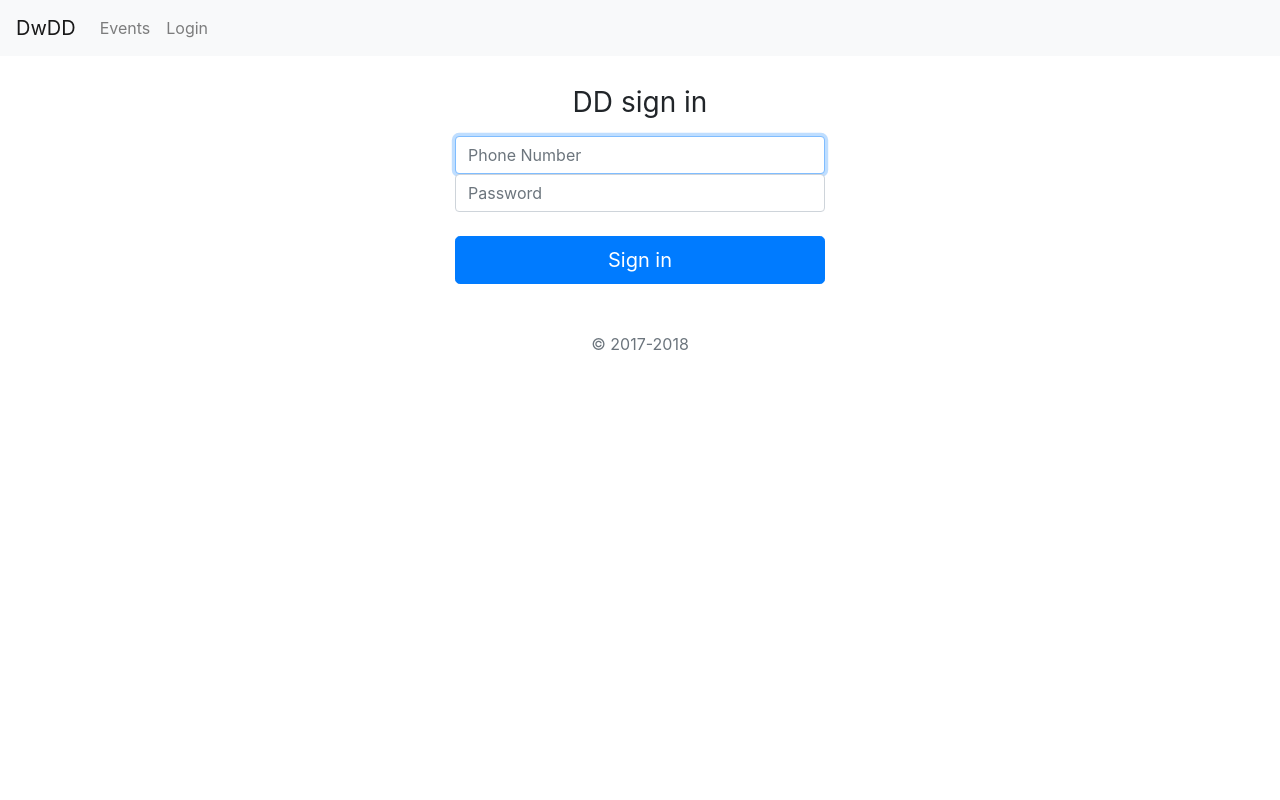
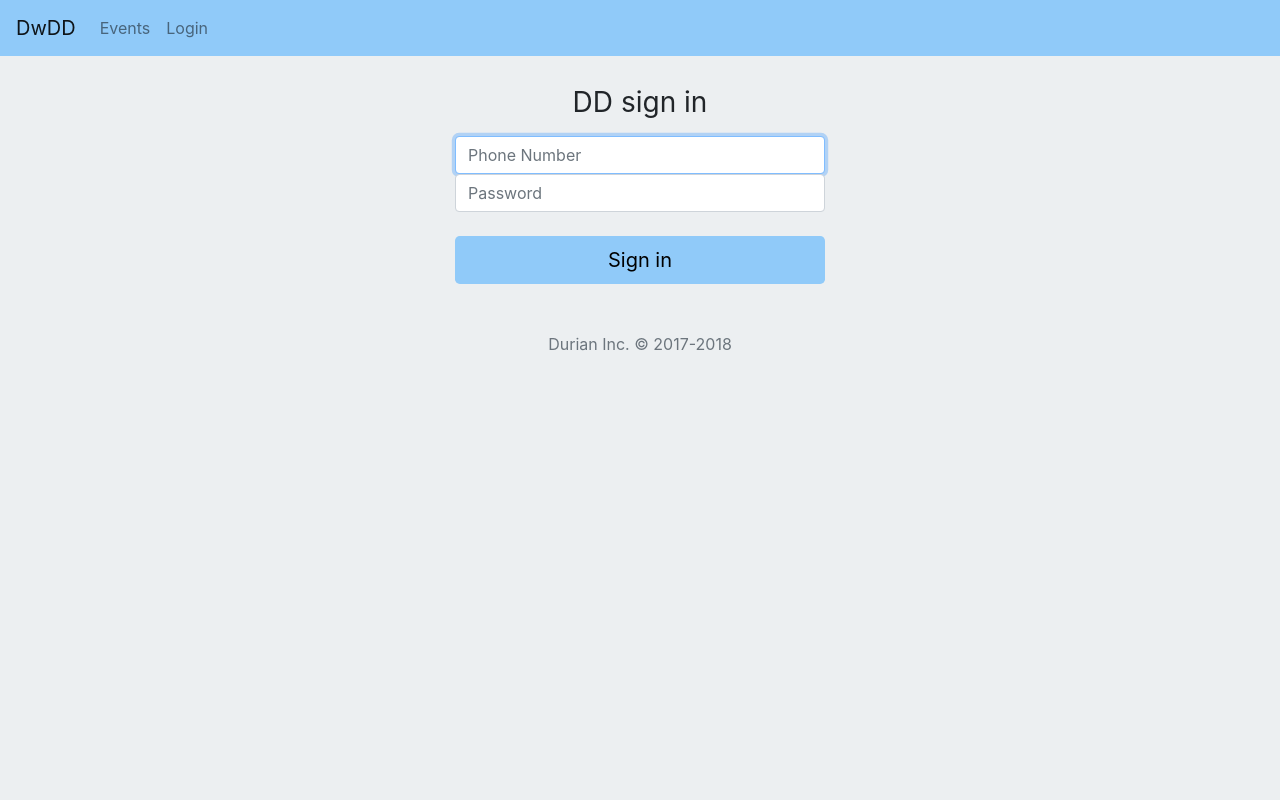
Before and after one commit to Durian-Inc/DwDD, a Flask app: page /login in a window 1280 px wide. Run offline with Flask 2, Linux system fonts and the light colour scheme; some libraries are stand-ins or nearby versions.

Commit message:
changed screen colors

```diff
--- a/app/routes.py
+++ b/app/routes.py
@@ -3,8 +3,8 @@ import os
 from flask import (Flask, abort, flash, redirect, render_template, request,
                    session)
 from flask_sqlalchemy import SQLAlchemy
-from twilio.rest import Client
-from twilio.twiml.voice_response import Say, VoiceResponse
+#from twilio.rest import Client
+#from twilio.twiml.voice_response import Say, VoiceResponse
 
 from app import app
 from app.utils import (add_driver_to_event, add_entry_to_db, auth_user,
@@ -36,9 +36,9 @@ def event_route(event):
         if request.method == 'POST':
             #sos
             # nums = ['+13145876003', '+13146517436']
-            nums = ['+13145876003']
-            for num in nums:
-                call(num)
+            #nums = ['+13145876003']
+            #for num in nums:
+            #    call(num)
             return redirect("/sos", code=302)
         if request.method == 'GET':
             #get DDs from event, dd_list = get_dd(event)
@@ -67,19 +67,19 @@ def page_not_found(error):
     return render_template('404.html')
 
 
-def call(num):
+#def call(num):
     # Your Account Sid and Auth Token from twilio.com/console
-    account_sid = 'AC4b362744f0815718c1a3159ddaeeccf4'
-    auth_token = 'c6f53fd9be6781e26005e93f7d1de239'
-    client = Client(account_sid, auth_token)
+    #account_sid = 'AC4b362744f0815718c1a3159ddaeeccf4'
+    #auth_token = 'c6f53fd9be6781e26005e93f7d1de239'
+    #client = Client(account_sid, auth_token)
 
-    call = client.calls.create(
-        url=
-        'https://handler.twilio.com/twiml/EH3d3693b942c9740bae7ec0a24fef443c',
-        to=num,
-        from_='+16364342737')
+    #call = client.calls.create(
+    #    url=
+    #    'https://handler.twilio.com/twiml/EH3d3693b942c9740bae7ec0a24fef443c',
+    #    to=num,
+    #    from_='+16364342737')
 
-    print(call.sid)
+    #print(call.sid)
 
 
 @app.route('/login', methods=['POST', 'GET'])
--- a/app/static/css/main.css
+++ b/app/static/css/main.css
@@ -1,11 +1,21 @@
 html,
 body {
   height: 100%;
+  background-color: #eceff1;
 }
 
 main {
   height: calc(100% - 56px);
 }
+
+nav {
+    background-color: #90caf9;
+}
+
+button {
+  background-color: #90caf9;
+}
+
 .cards-holder {
   padding: 15px;
 }
--- a/app/templates/base.html
+++ b/app/templates/base.html
@@ -11,18 +11,18 @@
     "width=device-width, initial-scale=1, shrink-to-fit=no">
 
 
-    <link rel="stylesheet" href="/static/css/main.css">
     <link rel="stylesheet" href="https://stackpath.bootstrapcdn.com/bootstrap/4.1.3/css/bootstrap.min.css" integrity="sha384-MCw98/SFnGE8fJT3GXwEOngsV7Zt27NXFoaoApmYm81iuXoPkFOJwJ8ERdknLPMO" crossorigin="anonymous">
     <link rel="stylesheet" href="https://maxcdn.bootstrapcdn.com/font-awesome/4.7.0/css/font-awesome.min.css">
     <link rel="stylesheet" href="/static/css/bootstrap-datetimepicker.min.css">
+    <link rel="stylesheet" href="/static/css/main.css">
+
   </head>
   <body>
     <!--[if lte IE 9]>
     <p class="browserupgrade">You are using an <strong>outdated</strong> browser. Please <a href="https://browsehappy.com/">upgrade your browser</a> to improve your experience and security.</p>
   <![endif]-->
     <!-- Add your site or application content here -->
-
-    <nav class="navbar navbar-expand-lg navbar-light bg-light">
+    <nav class="navbar navbar-expand-lg navbar-light">
       <a class="navbar-brand" href="/">DwDD</a>
       <button class="navbar-toggler" type="button" data-toggle="collapse" data-target="#navbarNavAltMarkup" aria-controls="navbarNavAltMarkup" aria-expanded="false" aria-label="Toggle navigation">
         <span class="navbar-toggler-icon"></span>
--- a/app/templates/listview.html
+++ b/app/templates/listview.html
@@ -54,7 +54,7 @@ active
       </div>
       <div class="modal-footer">
         <button type="button" class="btn btn-secondary" data-dismiss="modal">Close</button>
-        <input class="btn btn-primary" value="Submit" type="submit" form="newevent" />
+        <input class="btn btn-secondary" value="Submit" type="submit" form="newevent" />
       </div>
     </div>
   </div>
--- a/app/templates/login.html
+++ b/app/templates/login.html
@@ -1,6 +1,6 @@
 {% extends 'base.html' %}
 {% block main %}
-<div class="text-center">
+<div class="text-center" >
   <form class="form-signin" method="post">
     <h1 class="h3 mb-3 font-weight-normal">DD sign in</h1>
     <label for="phone" class="sr-only">Phone Number</label>
@@ -8,8 +8,8 @@
     <label for="password" class="sr-only">Password</label>
     <input type="password" name="password" id="password" class="form-control" placeholder="Password" required>
     <br>
-    <button class="btn btn-lg btn-primary btn-block" type="submit">Sign in</button>
-    <p class="mt-5 mb-3 text-muted">&copy; 2017-2018</p>
+    <button class="btn btn-lg btn-block" type="submit">Sign in</button>
+    <p class="mt-5 mb-3 text-muted">Durian Inc. &copy; 2017-2018</p>
   </form>
 </div>
 {% endblock %}
```
